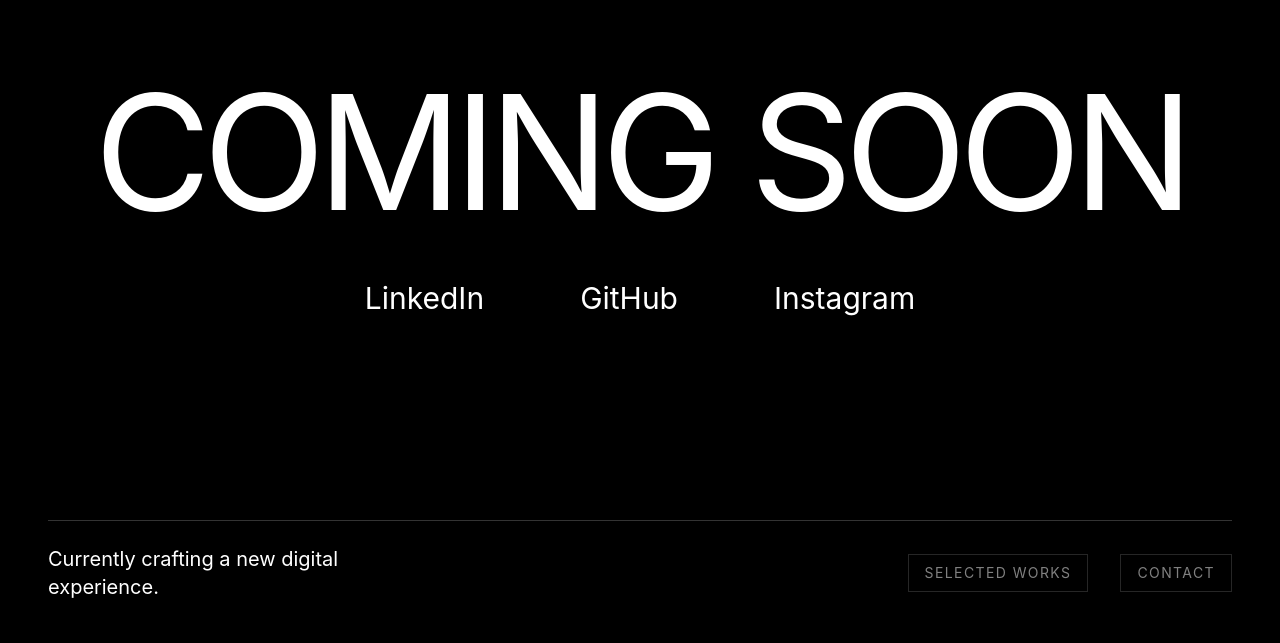
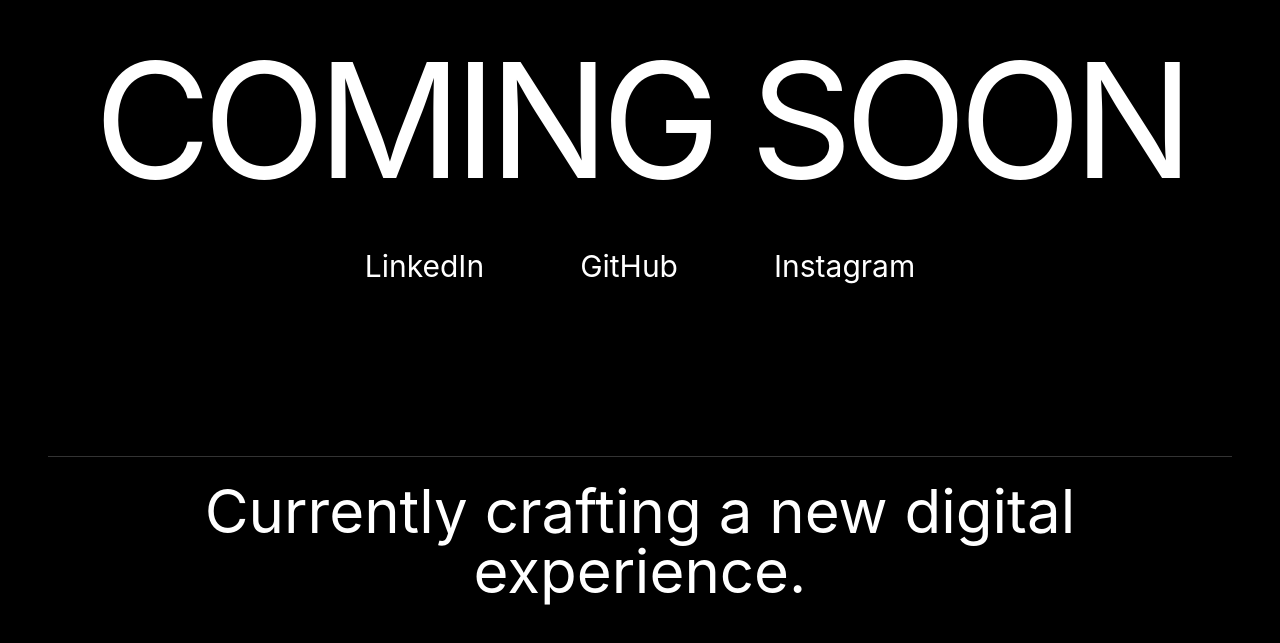
Before and after one commit to RonishS/portfolio-np-site, a React (Vite) app in the folder client/: page / in a window 1280 px wide. Shown: the part 151-794 px from the top of the page. Built offline with nearby package versions, Linux system fonts and the light colour scheme.

Commit message:
small changes

```diff
--- a/client/src/App.jsx
+++ b/client/src/App.jsx
@@ -25,7 +25,7 @@ function App() {
                     <a href="https://github.com/RonishS" target="_blank" rel="noopener noreferrer" className="text-2xl md:text-3xl font-normal text-white hover:text-gray-300 transition-colors border-b-2 border-transparent hover:border-white pb-1">
                         GitHub
                     </a>
-                    <a href="https://www.instagram.com/r0nish.shrestha/" target="_blank" rel="noopener noreferrer" className="text-2xl md:text-3xl font-normal text-white hover:text-gray-300 transition-colors border-b-2 border-transparent hover:border-white pb-1">
+                    <a href="https://www.instagram.com/r0nish.shrestha/np" target="_blank" rel="noopener noreferrer" className="text-2xl md:text-3xl font-normal text-white hover:text-gray-300 transition-colors border-b-2 border-transparent hover:border-white pb-1">
                         Instagram
                     </a>
                 </div>
@@ -33,22 +33,15 @@ function App() {
             </main>
 
             {/* Footer / Bottom Content */}
-            <footer className="w-full flex-col md:flex-row flex justify-between items-end md:items-center text-white border-t border-white/20 pt-6 mt-12 fade-in">
+            <footer className="w-full flex flex-col items-center justify-center text-white border-t border-white/20 pt-6 mt-12 fade-in">
 
                 {/* "Crafting..." moved to bottom left */}
-                <div className="text-lg md:text-xl font-normal max-w-sm text-left mb-6 md:mb-0">
+                <div className="text-xl md:text-6xl font-normal text-center">
                     Currently crafting a new digital experience.
                 </div>
 
-                {/* Skeleton Placeholders as small footer items */}
-                <div className="flex gap-8 opacity-50">
-                    <div className="text-sm uppercase tracking-widest border border-white/30 px-4 py-2">
-                        Selected Works
-                    </div>
-                    <div className="text-sm uppercase tracking-widest border border-white/30 px-4 py-2">
-                        Contact
-                    </div>
-                </div>
+
+
 
             </footer>
         </div>
```
